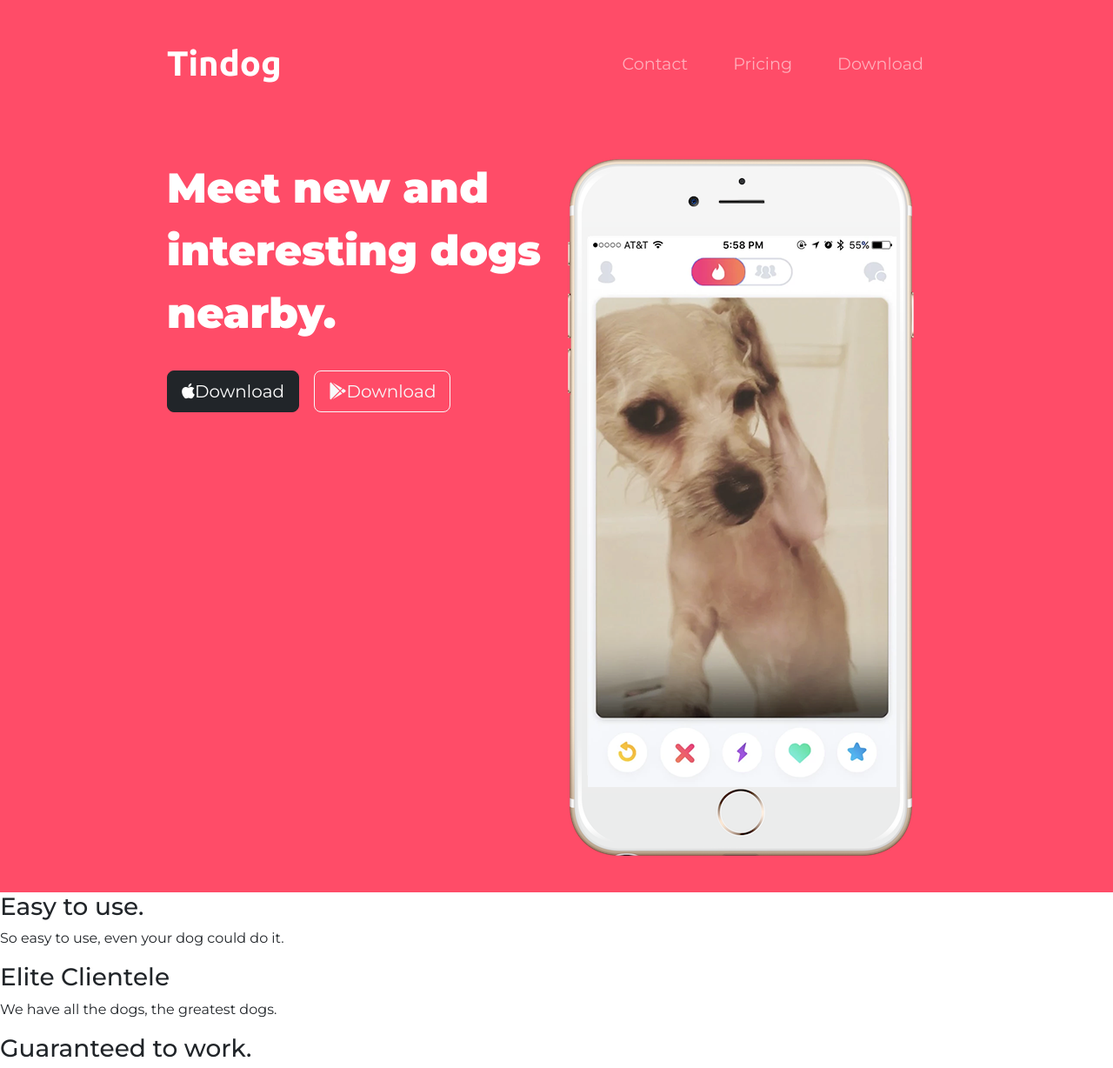
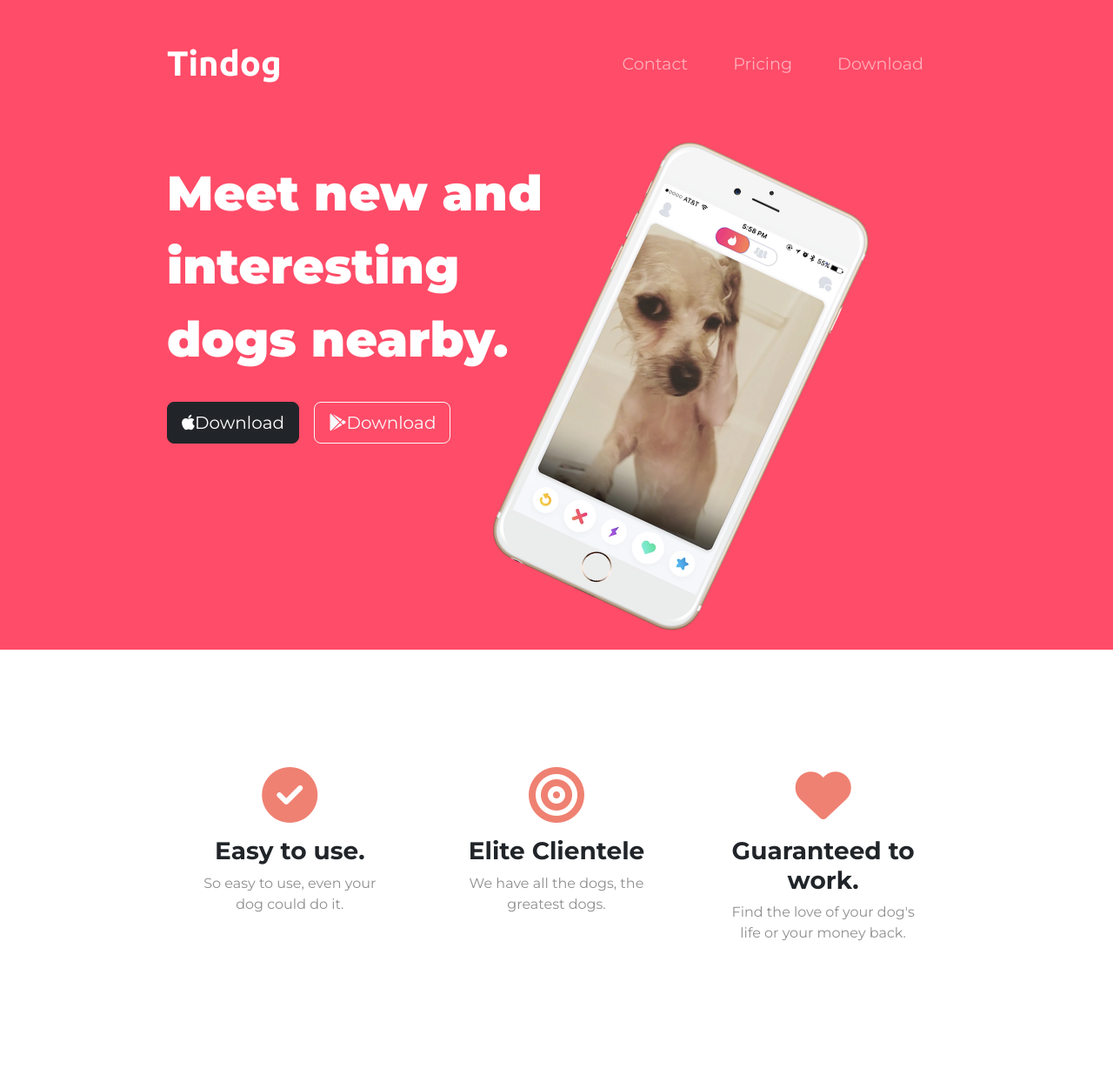
Before and after one commit to Harshul02/TinDog-Website, a plain HTML site: page index.html in a window 1280 px wide. Shown: the top 1228 px of the page at 87% size. Drawn offline with nearby package versions, Linux system fonts and the light colour scheme.

Commit message:
Completed Features Section

```diff
--- a/css/styles.css
+++ b/css/styles.css
@@ -5,8 +5,17 @@ body{
 h1{
     font-family: 'Montserrat';
     font-weight: 900;
-    font-size: 3em;
+    font-size: 3.5em;
     line-height: 1.5;
+}
+
+h3{
+    font-family: 'Montserrat';
+    font-weight: bold;
+}
+
+p {
+    color: #8f8f8f;
 }
 
 .container-fluid{
@@ -44,3 +53,28 @@ h1{
 .download-button{
     margin: 5% 3% 5% 0;
 }
+
+.title-image{
+    width: 60%;
+    transform: rotate(25deg);
+}
+
+/* Feature section */
+
+#features{
+    padding: 7% 15%;
+}
+
+.feature-box{
+    text-align: center;
+    padding: 5%;
+}
+
+.icon{
+    color: #ef8172;
+    margin-bottom: 1rem;
+}
+
+.icon:hover{
+    color: #ff4c68;
+}
--- a/index.html
+++ b/index.html
@@ -57,7 +57,7 @@
       <button type="button" class="btn btn-outline-light btn-lg download-button"><span class="fa-brands fa-google-play"></span>Download</button>
     </div>
     <div class="col-lg-6">
-      <img src="images/iphone6.png" alt="iphone-mockup">
+      <img class="title-image" src="images/iphone6.png" alt="iphone-mockup">
     </div>
     </div>
   </div>
@@ -67,15 +67,26 @@
   <!-- Features -->
 
   <section id="features">
-
+    <div class="row">
+    <div class="feature-box col-lg-4">
+      <i class="icon fa-solid fa-circle-check fa-4x"></i>
     <h3>Easy to use.</h3>
     <p>So easy to use, even your dog could do it.</p>
+    </div>
 
+    <div class="feature-box col-lg-4">
+      <i class="icon fa-solid fa-bullseye fa-4x"></i>
     <h3>Elite Clientele</h3>
     <p>We have all the dogs, the greatest dogs.</p>
+    </div>
 
+    <div class="feature-box col-lg-4">
+      <i class="icon fa-solid fa-heart fa-4x"></i>
     <h3>Guaranteed to work.</h3>
     <p>Find the love of your dog's life or your money back.</p>
+    </div>
+
+  </div>
 
   </section>
 
```
